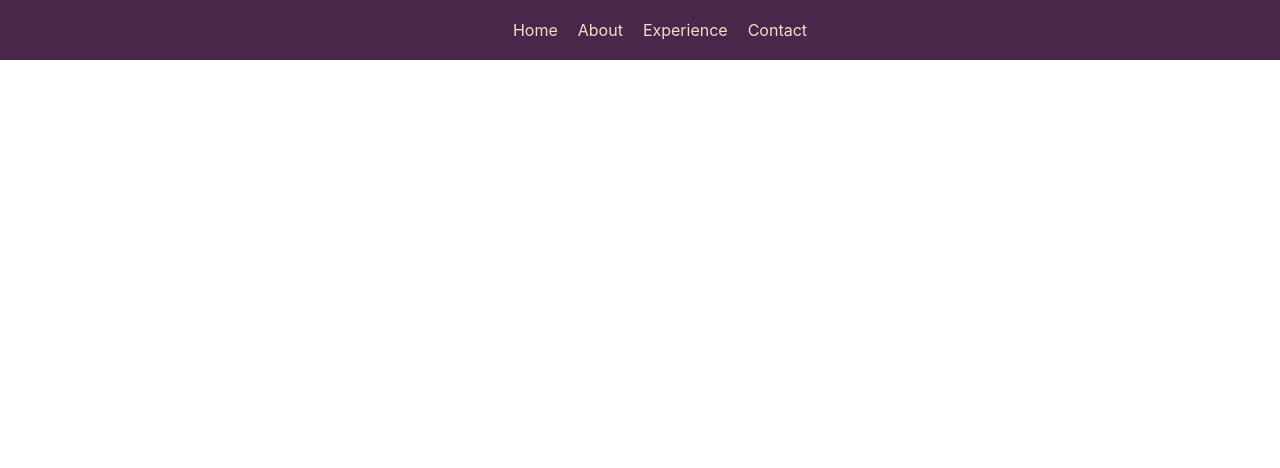
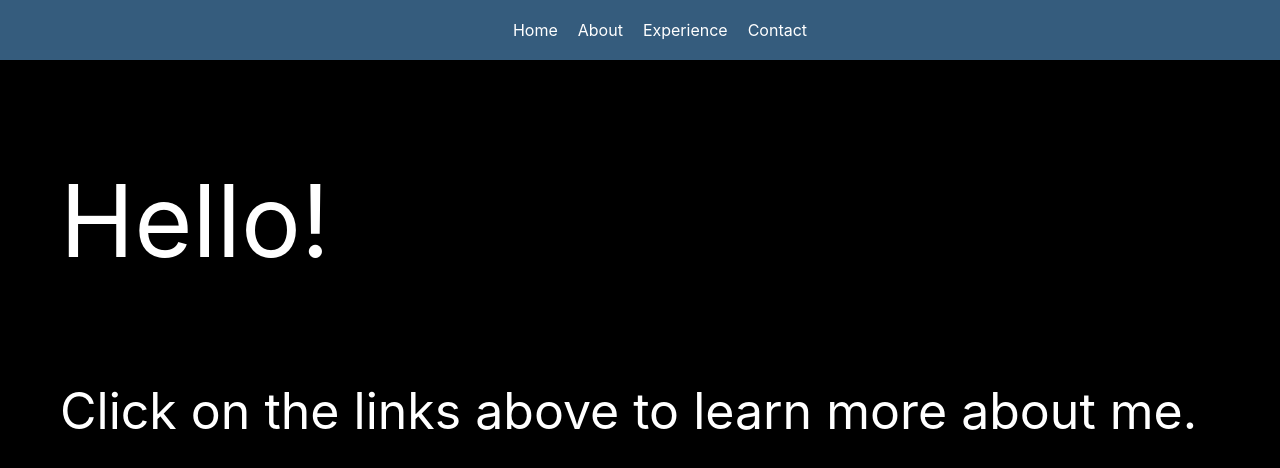
Before and after one commit to jnayshaa/jnayshaa.github.io, a React (Create React App) app: page / in a window 1280 px wide. Shown: the top 468 px of the page. Built offline with nearby package versions, Linux system fonts and the light colour scheme.

Commit message:
Styling updates

```diff
--- a/src/App.js
+++ b/src/App.js
@@ -2,11 +2,11 @@
 import './App.css';
 import { BrowserRouter as Router, Route, Routes } from 'react-router-dom';
 import Navbar from './components/Navbar';
-// import Home from './components/Home';
-// import About from './components/About';
-// import Experience from './components/Experience';
+import Home from './components/Home';
+import About from './components/About';
+import Experience from './components/Experience';
 // import OtherInfo from './components/OtherInfo';
-// import Contact from './components/Contact';
+import Contact from './components/Contact';
 
 function App() {
   return (
@@ -14,11 +14,11 @@ function App() {
       <div>
         <Navbar />
         <Routes>
-          {/* <Route exact path="/" component={Home} />
-          <Route path="/about" component={About} />
-          <Route path="/experience" component={Experience} /> */}
-          {/* <Route path="/other-info" component={OtherInfo} /> */}
-          {/* <Route path="/contact" component={Contact} /> */}
+          <Route path="/" element={<Home/>} />
+          <Route path="/about" element={<About/>} />
+          <Route path="/experience" element={Experience} />
+          {/* <Route path="/other-info" element={OtherInfo} /> */}
+          <Route path="/contact" element={Contact} />
         </Routes>
       </div>
     </Router>
--- a/src/components/About.js
+++ b/src/components/About.js
@@ -0,0 +1,12 @@
+import React from "react";
+
+function About() {
+    return (
+        <div>
+        <h1 style={{ color: '#fff' }}>About Me</h1>
+        <p>My name is John Doe and I am a web developer.</p>
+        </div>
+    );
+    }
+
+export default About;
--- a/src/components/Home.js
+++ b/src/components/Home.js
@@ -0,0 +1,24 @@
+import React from 'react';
+// import { Link } from 'react-router-dom';
+
+function Home(){
+
+    const homeStyle = {
+        // display: 'flex',
+        font: 'Helvetica, sans-serif',
+        marginTop: '100px',
+        marginLeft: '60px',
+        justifyContent: 'center',
+        alignItems: 'center',
+        color: '#fff',
+    };
+
+    return (
+        <div>
+            <p style={{ ...homeStyle, fontSize: '100px' }}>Hello!</p>
+            <p style={{ ...homeStyle, fontSize: '50px' }}>Click on the links above to learn more about me.</p>
+        </div>
+    );
+};
+
+export default Home;
--- a/src/components/Navbar.js
+++ b/src/components/Navbar.js
@@ -7,13 +7,12 @@ function Navbar() {
     justifyContent: 'center',
     alignItems: 'center',
     height: '60px',
-    backgroundColor: '#49274A'
+    backgroundColor: '#355C7D'
 };
 
 const linkStyle = {
     font: "Helvetica, sans-serif",
-    fontSize: '50px',
-    color: '#f4decb',
+    color: '#fff',
     margin: '0 10px',
     textDecoration: 'none',
     fontSize: '16px'
--- a/src/index.js
+++ b/src/index.js
@@ -10,6 +10,8 @@ root.render(
     <App />
   </React.StrictMode>
 );
+// Apply background color to the entire webpage
+document.documentElement.style.backgroundColor = '#000'; // black
 
 // If you want to start measuring performance in your app, pass a function
 // to log results (for example: reportWebVitals(console.log))
```
